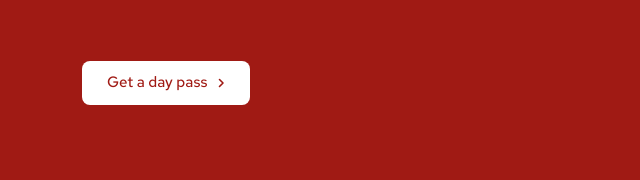
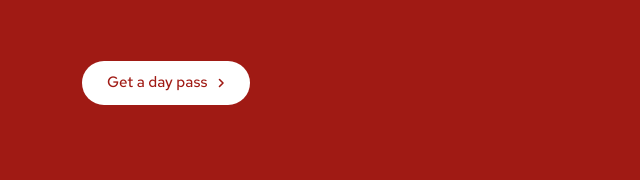
Before and after one commit to dezignwithimran/Avenra-Coworking, a plain HTML site: page index.html in a window 1280 px wide. Shown: the part 3540-3720 px from the top of the page, 570-1210 px from the left. Drawn offline with Linux system fonts and the light colour scheme.

Commit message:
Make day pass button pill-shaped
Co-Authored-By: Claude Opus 5.5 <noreply@anthropic.com>

```diff
--- a/index.html
+++ b/index.html
@@ -352,6 +352,7 @@
   .incl b { display: block; font-weight: 500; font-size: 16px; line-height: 1.35; }
   .incl small { display: block; margin-top: 2px; font-size: 14px; line-height: 1.45; color: rgb(255 255 255 / .9); }
   .daypass__text .btn-row { margin-top: auto; }
+  html[data-buttons] body .daypass__text .btn.btn--primary { border-radius: 999px; }
   .daypass__media { position: relative; margin: 0; border-radius: var(--r-lg); overflow: hidden; min-height: 420px; }
   .daypass__media > img { position: absolute; inset: 0; width: 100%; height: 100%; object-fit: cover; transition: transform 700ms var(--ease-smooth-out); }
   .daypass__media:hover > img { transform: scale(1.03); }
```
